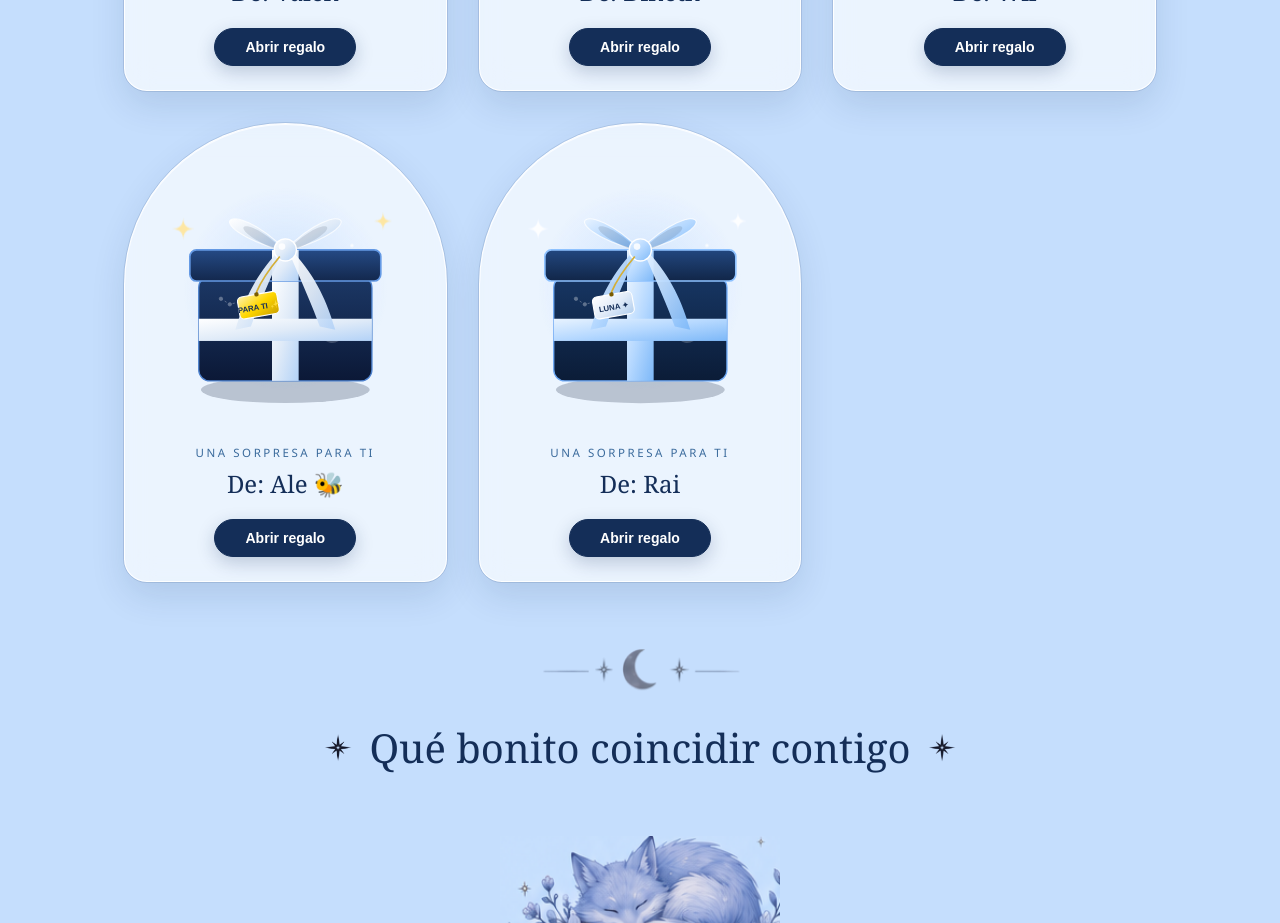
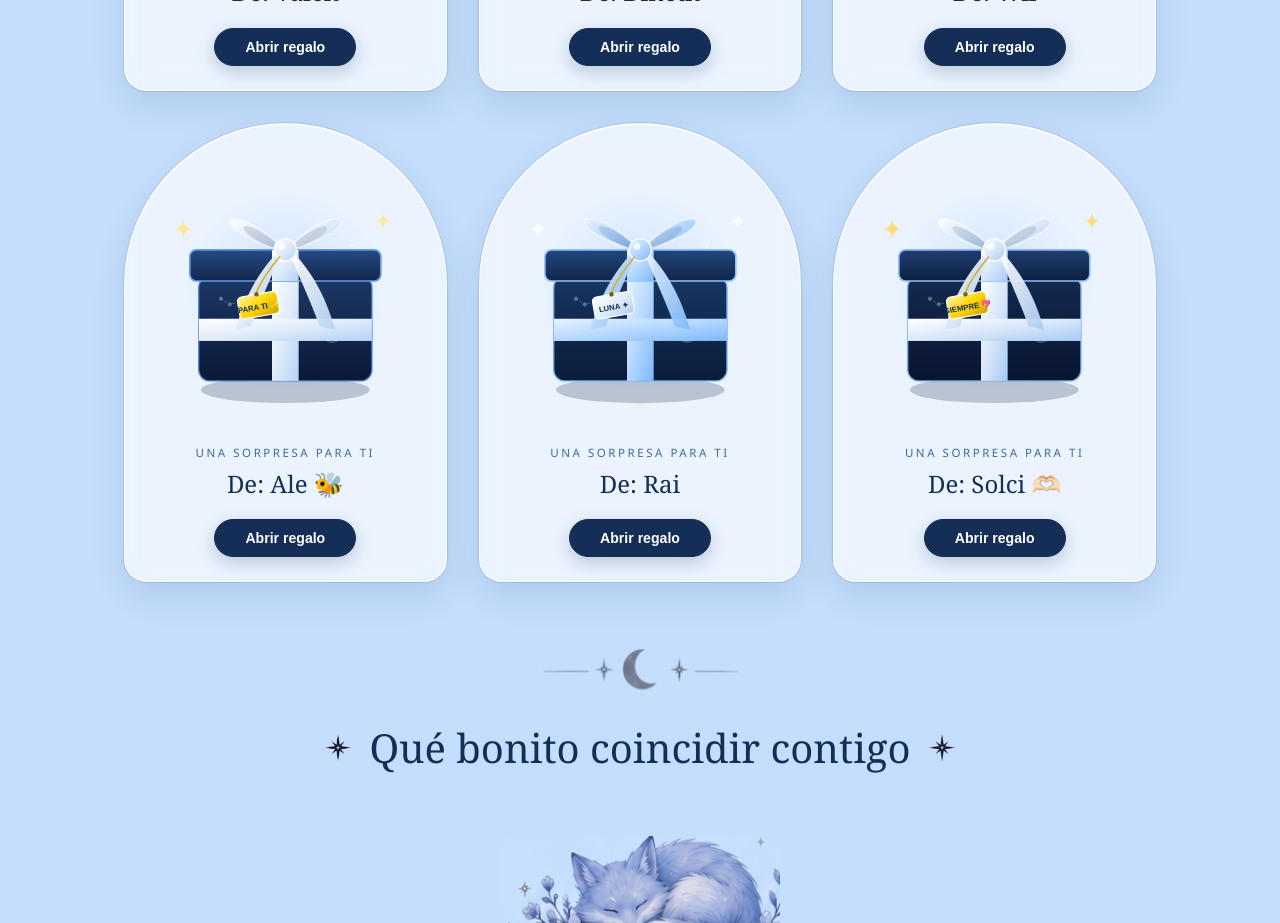
Before and after one commit to BlueTeffi001/birthday_Luna, a React (Vite) app: page / in a window 1280 px wide. Shown: the part 3720-4643 px from the top of the page. Built offline with nearby package versions, Linux system fonts and the light colour scheme.

Commit message:
feat: agregar video optimizado de Solci a la galeria de regalos

```diff
--- a/src/componentes/Galeria.jsx
+++ b/src/componentes/Galeria.jsx
@@ -185,6 +185,16 @@ const regalosList = [
     tipo: "imagen",
     etiqueta: "❄️ Ilustración Invernal",
     cajaEstilo: "celeste",
+  },
+
+  {
+    id: 21,
+    titulo: "Happy Bday Luni 🎂❄️",
+    autor: "Solci 🫶🏻",
+    archivo: "/regalos-luna/regalo-solci.mp4",
+    tipo: "video",
+    etiqueta: "🎥 Video Especial",
+    cajaEstilo: "plateado",
   },
 ];
 
```
Also changed, not shown: 1 other file (tests, documents, lock files or other folders).
